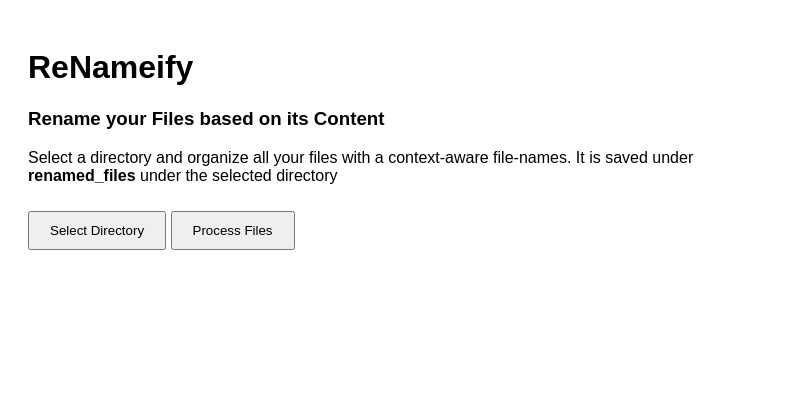
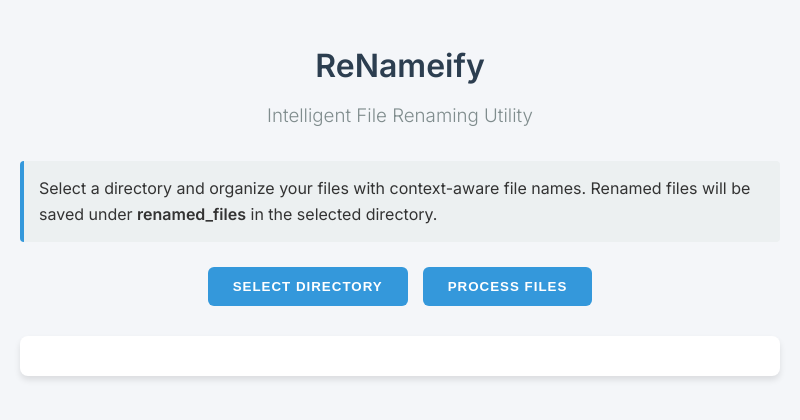
Before and after one commit to bibekyess/ReNameify, an Electron app: page index.html in a window 800 px wide. Drawn offline with Linux system fonts and the light colour scheme.

Commit message:
Updates UI

```diff
--- a/index.html
+++ b/index.html
@@ -1,34 +1,108 @@
 <!DOCTYPE html>
-<html>
+<html lang="en">
 <head>
+    <meta charset="UTF-8">
     <title>ReNameify</title>
+    <link href="https://fonts.googleapis.com/css2?family=Inter:wght@300;400;600&display=swap" rel="stylesheet">
     <style>
+        * {
+            margin: 0;
+            padding: 0;
+            box-sizing: border-box;
+        }
         body {
-            font-family: Arial, sans-serif;
+            font-family: 'Inter', Arial, sans-serif;
+            background-color: #f4f6f9;
+            color: #333;
+            line-height: 1.6;
+        }
+        .container {
+            max-width: 800px;
+            margin: 0 auto;
+            padding: 40px 20px;
+        }
+        .header {
+            text-align: center;
+            margin-bottom: 30px;
+        }
+        .header h1 {
+            color: #2c3e50;
+            font-weight: 600;
+            margin-bottom: 10px;
+        }
+        .header h3 {
+            color: #7f8c8d;
+            font-weight: 300;
+        }
+        .description {
+            background-color: #ecf0f1;
+            border-left: 4px solid #3498db;
+            padding: 15px;
+            margin-bottom: 25px;
+            border-radius: 4px;
+        }
+        .btn-group {
+            display: flex;
+            justify-content: center;
+            gap: 15px;
+            margin-bottom: 30px;
+        }
+        .btn {
+            background-color: #3498db;
+            color: white;
+            border: none;
+            padding: 12px 25px;
+            border-radius: 6px;
+            cursor: pointer;
+            font-weight: 600;
+            transition: background-color 0.3s ease;
+            text-transform: uppercase;
+            letter-spacing: 1px;
+        }
+        .btn:hover {
+            background-color: #2980b9;
+        }
+        #fileList {
+            background-color: white;
+            border-radius: 8px;
+            box-shadow: 0 4px 6px rgba(0, 0, 0, 0.1);
             padding: 20px;
         }
-        button {
-            padding: 10px 20px;
+        .file-item {
+            background-color: #f8f9fa;
             margin: 10px 0;
+            padding: 15px;
+            border-radius: 6px;
+            display: flex;
+            justify-content: space-between;
+            align-items: center;
+            border-left: 4px solid #2ecc71;
         }
-        #fileList {
-            margin-top: 20px;
-        }
-        .file-item {
-            margin: 5px 0;
-            padding: 10px;
-            background: #f0f0f0;
-            border-radius: 4px;
+        .file-item:hover {
+            background-color: #f1f3f4;
         }
     </style>
 </head>
 <body>
-    <h1>ReNameify</h1>
-    <h3>Rename your Files based on its Content</h3>
-    <p>Select a directory and organize all your files with a context-aware file-names. It is saved under <b>renamed_files</b> under the selected directory</p>
-    <button id="selectDir">Select Directory</button>
-    <button id="processFiles">Process Files</button>
-    <div id="fileList"></div>
+    <div class="container">
+        <div class="header">
+            <h1>ReNameify</h1>
+            <h3>Intelligent File Renaming Utility</h3>
+        </div>
+
+        <div class="description">
+            <p>Select a directory and organize your files with context-aware file names.
+            Renamed files will be saved under <strong>renamed_files</strong> in the selected directory.</p>
+        </div>
+
+        <div class="btn-group">
+            <button id="selectDir" class="btn">Select Directory</button>
+            <button id="processFiles" class="btn">Process Files</button>
+        </div>
+
+        <div id="fileList"></div>
+    </div>
+
     <script src="renderer.js"></script>
 </body>
 </html>
--- a/package.json
+++ b/package.json
@@ -1,6 +1,6 @@
 {
   "name": "file-renamer-app",
-  "version": "0.0.1",
+  "version": "0.0.2",
   "description": "Organizes files based on the inside contents",
   "main": "main.js",
   "scripts": {
```
